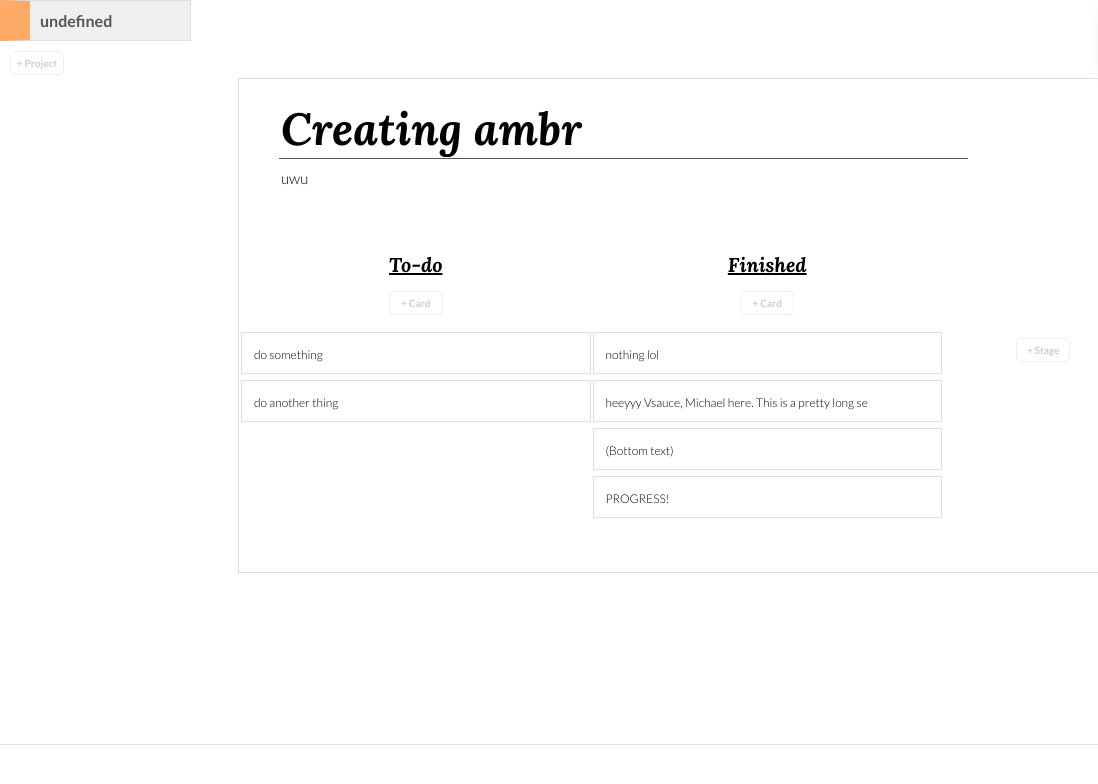
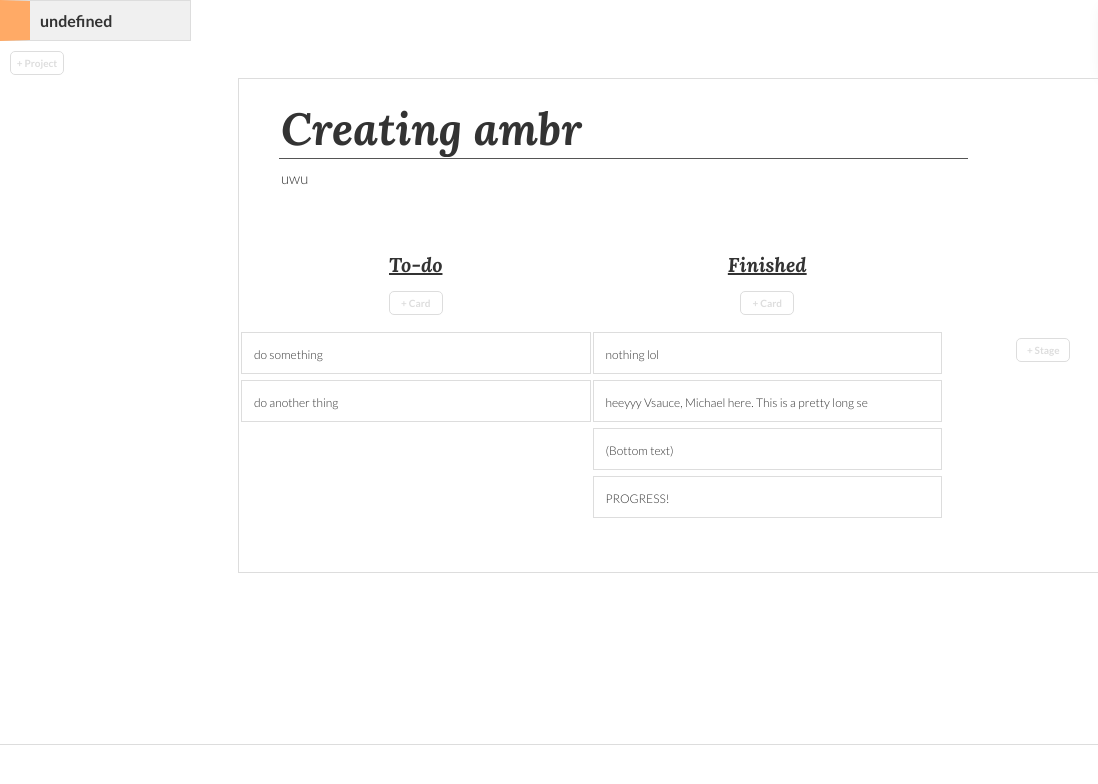
Before and after one commit to SanoHD/ambr, an Electron app: page src/index.html in a window 1280 px wide. Shown: the full height of the page, 0-1098 px from the left. Drawn offline with Linux system fonts and the light colour scheme.

Commit message:
Added color variables (also mentioned in readme)

```diff
--- a/src/css/main.css
+++ b/src/css/main.css
@@ -1,9 +1,32 @@
 @import "fonts.css";
+
+
+
+/* Change these if you want. Take a look at 'hex colors' if you don't know what you are doing */
+:root {
+	--text-color: #333;  /* Used for text */
+	--back-color: white;  /* Used for background */
+	--light-color: #ddd;  /* Used for buttons, etc. */
+}
+
+
 
 * {
 	font-family: Lato;
+
+	color: var(--text-color);
+
 	outline: none;
 }
+
+body {
+	background-color: var(--back-color);
+}
+
+input {
+	background-color: transparent;
+}
+
 
 #logo {
 	float: right;
@@ -31,9 +54,9 @@
 	display: block;
 	font-family: Lato-Bold;
 
-	color: #555;
-	background-color: #f9f9f9;
-	border: 1px solid #ddd;
+	color: var(--text-color);
+	background-color: transparent;
+	border: 1px solid var(--light-color);
 	border-left: 10px solid #66aaff;
 
 	width: 150px;
@@ -62,8 +85,8 @@
 	font-size: 10px;
 	font-weight: bold;
 
-	color: #ccc;
-	border: 1px solid #eee;
+	color: var(--light-color);
+	border: 1px solid var(--light-color);
 	border-radius: 5px;
 
 	width: 50px;
@@ -84,7 +107,7 @@
 }
 
 #content {
-	border: 1px solid #ddd;
+	border: 1px solid var(--light-color);
 	width: 80%;
 	margin-left: 210px;
 	margin-right: 50px;
@@ -143,7 +166,7 @@
 .content-table-row {}
 
 .card {
-	border: 1px solid #ddd;
+	border: 1px solid var(--light-color);
 	padding: 10px;
 	margin: 7px;
 
@@ -218,8 +241,8 @@
 	display: none;
 	position: fixed;
 
-	background-color: #fff;
-	border: 1px solid #ddd;
+	background-color: var(--back-color);
+	border: 1px solid var(--light-color);
 	border-radius: 2px;
 
 	box-shadow: 2px 2px 2px #ccc;
@@ -243,7 +266,7 @@
 }
 
 #context-menu-card>p:hover {
-	background-color: #eee;
+	background-color: var(--light-color);
 	cursor: pointer;
 }
 
@@ -263,7 +286,7 @@
 #footer {
 	position: fixed;
 
-	border-top: 1px solid #ddd;
+	border-top: 1px solid var(--light-color);
 
 	width: 100%;
 	height: 30px;
```
